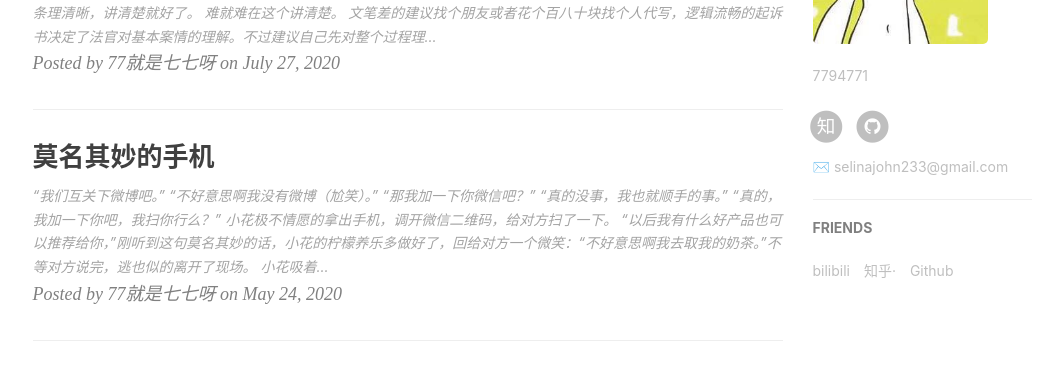
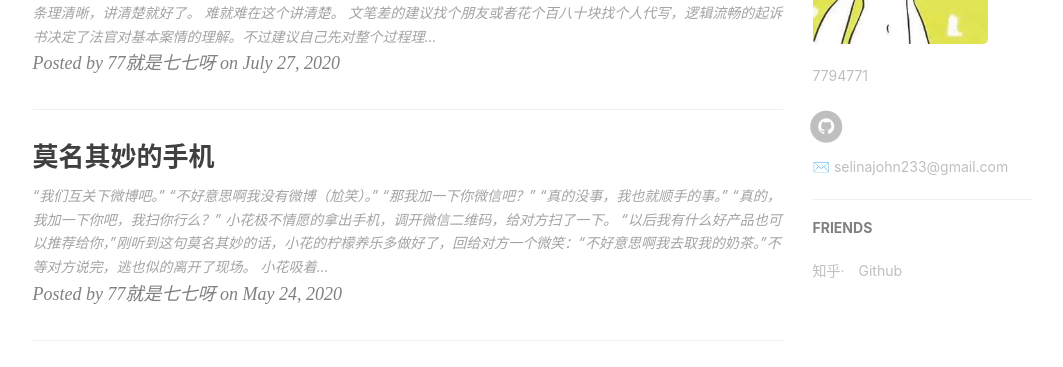
Before and after one commit to selinajohn/selinajohn.github.io, a Jekyll site: the page built from index.html, in a window 1280 px wide and 900 px high, scrolled down 646 px. Shown: the part 143-510 px from the top of the window, without its empty margins (135-1198 px from the left). Built offline with Jekyll 4.4.1, drawn with Linux system fonts in a browser that asks for light colours; nearby versions of some CDN libraries; the list of posts is cut into pages by our own code; comment, search, counter and statistics services are not loaded.

Commit message:
delete bili

```diff
--- a/_config.yml
+++ b/_config.yml
@@ -18,7 +18,7 @@ sidebar-avatar: /img/111.jpg      # use absolute URL, seeing it's used in both `
 
 # SNS settings
 RSS: false
-zhihu_username:     john-46-93-53
+#zhihu_username:     john-46-93-53
 github_username:    selinajohn
 #facebook_username:   selinajohn
 #jianshu_username:   selinajohn
@@ -98,10 +98,6 @@ service-worker: true
 # Friends
 friends: [
     {
-        title: "bilibili",
-        href: "https://space.bilibili.com/6556590/#/"
-    },
-    {
         title: "知乎·",
         href: "https://zhuanlan.zhihu.com/p/92809100"
     },{
```
